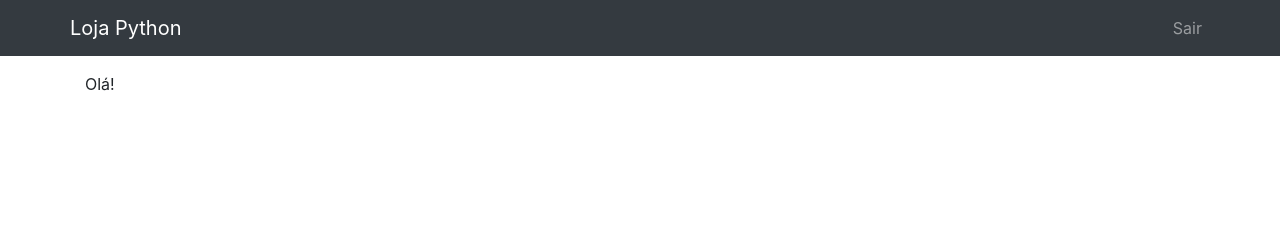
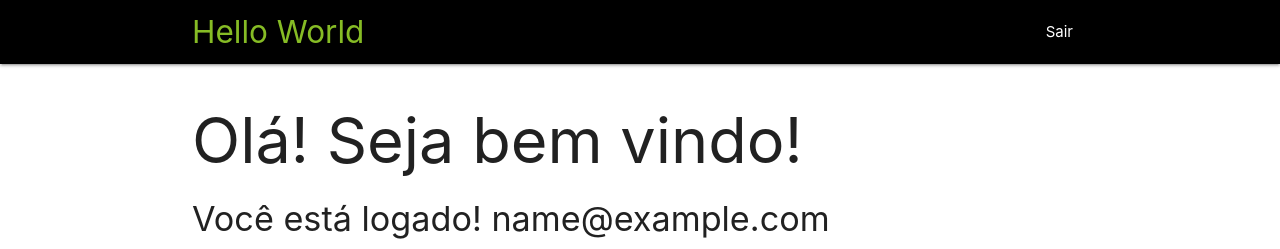
Before and after one commit to dmax101/chart-viewer-django, a Django app: template templates/home.html in a window 1280 px wide. Shown: the top 249 px of the page. Before the commit the page ends 91 px from the top, so only its background shows below. Run offline with Django 3.2, Linux system fonts and the light colour scheme; the template is opened without the code that fills it, so the values that code supplies are empty; the visitor is signed in with stand-in values (Sample User, id 1); parts of the project's set-up code (start-up, migrations or seed data) failed here and were passed over; some libraries are stand-ins or nearby versions.

Commit message:
Add front end informations

```diff
--- a/templates/base.html
+++ b/templates/base.html
@@ -1,41 +1,57 @@
 <!DOCTYPE html>
 <html lang="pt-br">
   <head>
-    <meta charset="UTF-8">
-    <meta name="viewport" content="width=device-width, initial-scale=1.0">
-    <link rel="stylesheet" href="https://stackpath.bootstrapcdn.com/bootstrap/4.5.2/css/bootstrap.min.css" integrity="sha384-JcKb8q3iqJ61gNV9KGb8thSsNjpSL0n8PARn9HuZOnIxN0hoP+VmmDGMN5t9UJ0Z" crossorigin="anonymous">
+    <meta charset="UTF-8" />
+    <meta name="viewport" content="width=device-width, initial-scale=1.0" />
+    <link
+      href="https://fonts.googleapis.com/icon?family=Material+Icons"
+      rel="stylesheet"
+    />
+    <link
+      rel="stylesheet"
+      href="https://cdnjs.cloudflare.com/ajax/libs/materialize/1.0.0/css/materialize.min.css"
+    />
     <title>{% block title %}{% endblock %}</title>
   </head>
   <body>
     <header>
-        <nav class="navbar navbar-expand navbar-dark bg-dark mb-3">
+      <nav class="black">
         <div class="container">
-                <a class="navbar-brand" href="{% url 'pages:home' %}">Loja Python</a>
-                <ul class="navbar-nav">
+          <div class="nav-wrapper">
+            <a
+              href="{% url 'pages:home' %}"
+              class="brand-logo"
+              style="color: #86bc25"
+              >Hello World</a
+            >
+            <ul id="nav-mobile" class="right hide-on-med-and-down">
               {% if user.is_authenticated %}
-                    <li class="nav-item">
-                        <a class="nav-link" href="{% url 'account_logout' %}">Sair</a>
+              <li>
+                <a href="{% url 'account_logout' %}">Sair</a>
               </li>
               {% else %}
-                    <li class="nav-item">
-                        <a class="nav-link" href="{% url 'account_login' %}">Entrar</a>
+              <li>
+                <a href="{% url 'account_login' %}">Entrar</a>
               </li>
-                    <li class="nav-item">
-                        <a class="nav-link" href="{% url 'account_signup' %}">Cadastro</a>
+              <li>
+                <a class="nav-link" href="{% url 'account_signup' %}"
+                  >Cadastro</a
+                >
               </li>
               {% endif %}
             </ul>
           </div>
+        </div>
       </nav>
     </header>
 
-    <main class="container">
-        {% block content %}
-        {% endblock %}
-    </main>
+    <main class="container">{% block content %} {% endblock %}</main>
 
-    <script src="https://code.jquery.com/jquery-3.5.1.slim.min.js" integrity="sha384-DfXdz2htPH0lsSSs5nCTpuj/zy4C+OGpamoFVy38MVBnE+IbbVYUew+OrCXaRkfj" crossorigin="anonymous"></script>
-    <script src="https://cdn.jsdelivr.net/npm/popper.js@1.16.1/dist/umd/popper.min.js" integrity="sha384-9/reFTGAW83EW2RDu2S0VKaIzap3H66lZH81PoYlFhbGU+6BZp6G7niu735Sk7lN" crossorigin="anonymous"></script>
-    <script src="https://stackpath.bootstrapcdn.com/bootstrap/4.5.2/js/bootstrap.min.js" integrity="sha384-B4gt1jrGC7Jh4AgTPSdUtOBvfO8shuf57BaghqFfPlYxofvL8/KUEfYiJOMMV+rV" crossorigin="anonymous"></script>
+    <script src="https://cdnjs.cloudflare.com/ajax/libs/materialize/1.0.0/js/materialize.min.js"></script>
+    <script
+      src="https://code.jquery.com/jquery-3.6.0.min.js"
+      integrity="sha256-/xUj+3OJU5yExlq6GSYGSHk7tPXikynS7ogEvDej/m4="
+      crossorigin="anonymous"
+    ></script>
   </body>
 </html>
--- /dev/null
+++ b/templates/charts/chart01.html
@@ -0,0 +1,49 @@
+<head>
+  <!--Load the AJAX API-->
+  <script
+    type="text/javascript"
+    src="https://www.gstatic.com/charts/loader.js"
+  ></script>
+  <script type="text/javascript">
+    // Load the Visualization API and the corechart package.
+    google.charts.load("current", { packages: ["corechart"] });
+
+    // Set a callback to run when the Google Visualization API is loaded.
+    google.charts.setOnLoadCallback(drawChart);
+
+    // Callback that creates and populates a data table,
+    // instantiates the pie chart, passes in the data and
+    // draws it.
+    function drawChart() {
+      // Create the data table.
+      var data = new google.visualization.DataTable();
+      data.addColumn("string", "Topping");
+      data.addColumn("number", "Slices");
+      data.addRows([
+        ["Mushrooms", 3],
+        ["Onions", 1],
+        ["Olives", 1],
+        ["Zucchini", 1],
+        ["Pepperoni", 2],
+      ]);
+
+      // Set chart options
+      var options = {
+        title: "How Much Pizza I Ate Last Night",
+        width: $('#columnchart_values').parent().width,
+        height: 300,
+      };
+
+      // Instantiate and draw our chart, passing in some options.
+      var chart = new google.visualization.PieChart(
+        document.getElementById("chart_div")
+      );
+      chart.draw(data, options);
+    }
+  </script>
+</head>
+
+<body>
+  <!--Div that will hold the pie chart-->
+  <div id="chart_div"></div>
+</body>
--- /dev/null
+++ b/templates/charts/chart02.html
@@ -0,0 +1,43 @@
+<script
+  type="text/javascript"
+  src="https://www.gstatic.com/charts/loader.js"
+></script>
+<script type="text/javascript">
+  google.charts.load("current", { packages: ["corechart"] });
+  google.charts.setOnLoadCallback(drawChart);
+  function drawChart() {
+    var data = google.visualization.arrayToDataTable([
+      ["Element", "Density", { role: "style" }],
+      ["Copper", 8.94, "#b87333"],
+      ["Silver", 10.49, "silver"],
+      ["Gold", 19.3, "gold"],
+      ["Platinum", 21.45, "color: #e5e4e2"],
+    ]);
+
+    var view = new google.visualization.DataView(data);
+    view.setColumns([
+      0,
+      1,
+      {
+        calc: "stringify",
+        sourceColumn: 1,
+        type: "string",
+        role: "annotation",
+      },
+      2,
+    ]);
+
+    var options = {
+      title: "Density of Precious Metals, in g/cm^3",
+      width: $('#columnchart_values').parent().width,
+      height: 400,
+      bar: { groupWidth: "95%" },
+      legend: { position: "none" },
+    };
+    var chart = new google.visualization.ColumnChart(
+      document.getElementById("columnchart_values")
+    );
+    chart.draw(view, options);
+  }
+</script>
+<div id="columnchart_values" style="width: 100%;"></div>
--- a/templates/home.html
+++ b/templates/home.html
@@ -1,7 +1,56 @@
 {% extends 'base.html' %}
 
-{% block title %}Loja Python{% endblock %}
+{% block title %}Homepage{% endblock %}
 
 {% block content %}
-    Olá!
+    <h1>Olá! Seja bem vindo!</h1>
+    <div class="row">
+        {% if user.is_authenticated %}
+            <div class="content">
+                <h4>Você está logado! {{ user.email }}</h4>
+                {% include "charts\chart02.html" %}
+            </div>
+        {% endif %}
+    </div>
+    <div class="row">
+        <p>Lorem ipsum dolor sit amet, consectetur adipiscing elit. Maecenas volutpat, sapien ut placerat viverra, orci metus ornare urna, vel accumsan leo augue eget velit. Aliquam nunc mi, gravida ac mattis id, tincidunt at metus. Mauris bibendum vehicula justo eget consectetur. Nunc malesuada lacinia ex vitae placerat. Fusce ut viverra nibh. Nunc malesuada eros eget arcu tristique facilisis. Sed non pharetra justo, eu vehicula nisl. Phasellus nisl tortor, condimentum euismod pellentesque eget, commodo quis neque. Maecenas accumsan, lorem quis venenatis vulputate, quam massa faucibus tellus, vitae gravida lacus mi sed erat. Donec vehicula ac metus sed faucibus.</p>
+    </div>
+    <div class="row">
+        <div class="col s12 l6">
+            <img class="responsive-img materialboxed" src="https://images.unsplash.com/photo-1542403764-19e1bb75cc75?ixid=MnwxMjA3fDB8MHxwaG90by1wYWdlfHx8fGVufDB8fHx8&ixlib=rb-1.2.1&auto=format&fit=crop&w=1170&q=80" alt="">
+            <p>Sed sed rutrum tellus. Cras condimentum tristique orci in rhoncus. Proin eu mauris lacinia, placerat erat placerat, consequat ipsum. Pellentesque pellentesque ligula id nibh faucibus vehicula. Donec orci tellus, viverra quis euismod feugiat, pulvinar vitae nunc. Sed convallis nisi sed nibh vestibulum, nec egestas velit sollicitudin. Fusce porttitor lobortis ante, ut mollis dui rhoncus in. Etiam eleifend maximus eros, sed faucibus quam tempor eu. Donec aliquam ac nulla eu maximus. Sed ut mi sed lacus auctor tincidunt. Maecenas bibendum faucibus pellentesque. Integer justo tellus, congue a orci vitae, commodo auctor sem. Praesent eu dictum mi. Phasellus et nulla nisl. Sed tristique orci ipsum, in lobortis nunc posuere eget.</p>
+        </div>
+        <div class="col s12 l6">
+            <p>Quisque mattis metus metus, non porta tortor vulputate vitae. Nulla nec gravida urna. Phasellus varius iaculis eros in accumsan. Fusce aliquam elit lorem, ac semper arcu elementum sit amet. Nunc et augue tortor. Phasellus ultrices, tellus gravida viverra ornare, quam nisl sodales diam, vitae ultrices velit nulla at ligula. Curabitur sit amet malesuada erat, a imperdiet mi. Aliquam quis semper nibh. Nam sed auctor mauris. Vivamus ac fermentum nisl. Sed sagittis, elit nec tincidunt faucibus, risus ligula consequat ex, nec scelerisque dui sapien a mi.</p>
+            <div class="chart">
+                {% include "charts\chart01.html" %}
+            </div>
+        </div>
+
+    </div>
+
+    <script type="text/javascript">
+        var options = {
+            inDuration: 500,
+            outDuration: 500,
+            onOpenStart: function() {
+                console.log("onOpenStart");
+            },
+            onOpenEnd: function() {
+                console.log("onOpenEnd");
+            },
+            onCloseStart: function() {
+                console.log("onCloseStart");
+            },
+            onCloseEnd: function() {
+                console.log("onCloseEnd");
+            },
+        }
+
+        document.addEventListener('DOMContentLoaded', function() {
+            var elems = document.querySelectorAll('.materialboxed');
+            var instances = M.Materialbox.init(elems, options)
+        });
+    </script>
+
 {% endblock %}
```
Lines whose indentation alone changed are shown as unchanged.
